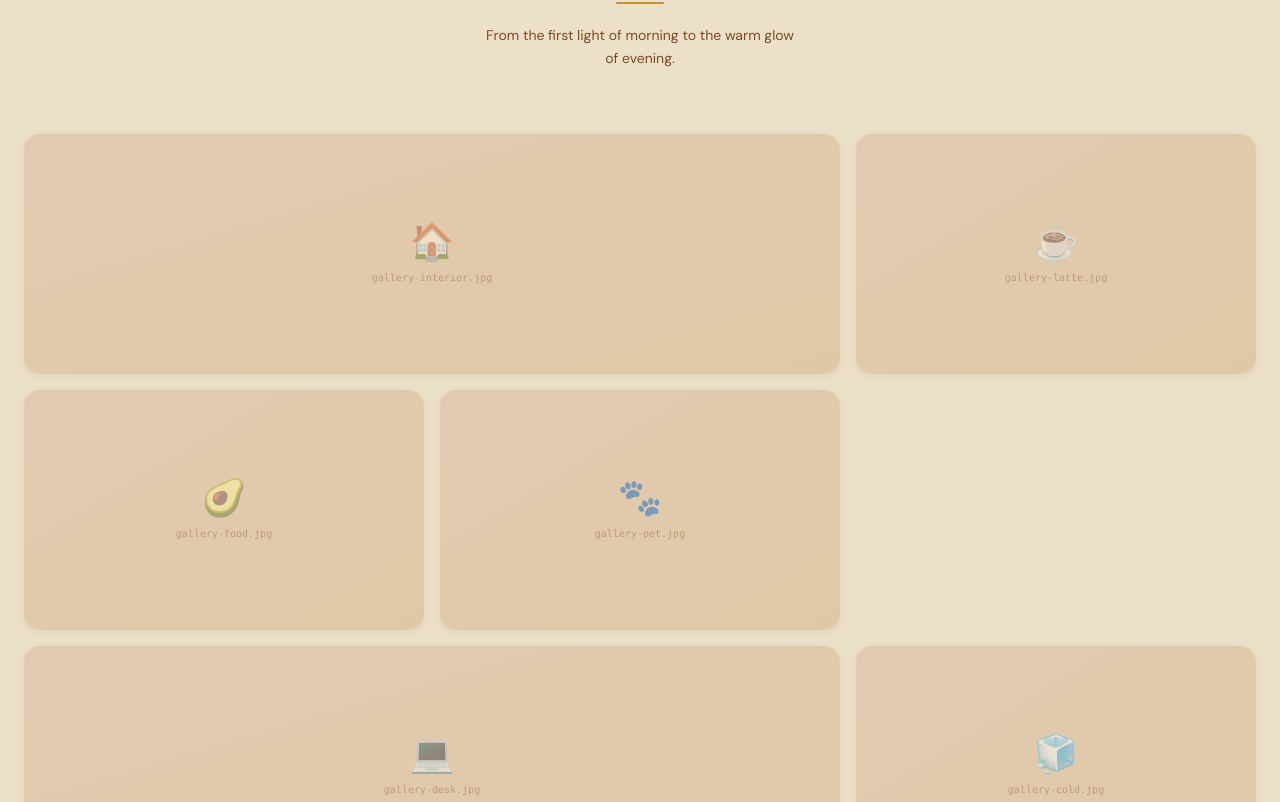
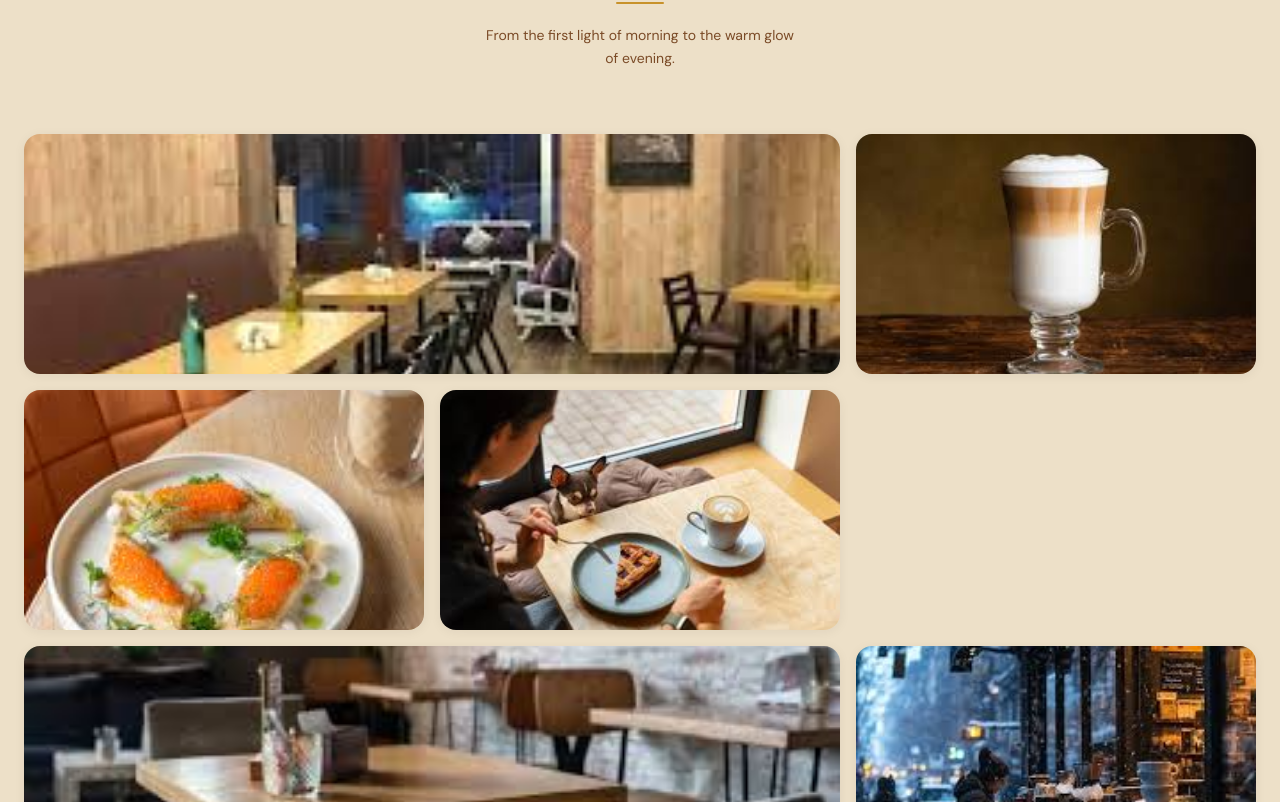
Before and after one commit to ShreepadD/dats-coffee-gold, a Next.js app: page / in a window 1280 px wide. Shown: the part 3338-4140 px from the top of the page. Built offline with nearby package versions, Linux system fonts and the light colour scheme.

Commit message:
Enable real gallery images

```diff
--- a/components/Gallery.tsx
+++ b/components/Gallery.tsx
@@ -65,20 +65,11 @@ export default function Gallery() {
 
                   {/* Image area */}
                   <div className="absolute inset-0 overflow-hidden">
-                    {/*
-                      ✅ When your image is ready, replace the placeholder below with:
   <img
     src={item.src}
     alt={item.alt}
     className="absolute inset-0 w-full h-full object-cover transition-transform duration-700 ease-out-expo group-hover:scale-[1.08]"
   />
-                    */}
-                    <div className="absolute inset-0 img-placeholder transition-transform duration-700 ease-out-expo group-hover:scale-[1.08]">
-                      <div className="flex flex-col items-center gap-2 opacity-50">
-                        <span className="text-4xl">{emoji}</span>
-                        <span className="text-[10px] font-mono text-espresso-300">{filename}</span>
-                      </div>
-                    </div>
 </div>
 
                   {/* Hover scrim */}
```
Lines whose indentation alone changed are shown as unchanged.
